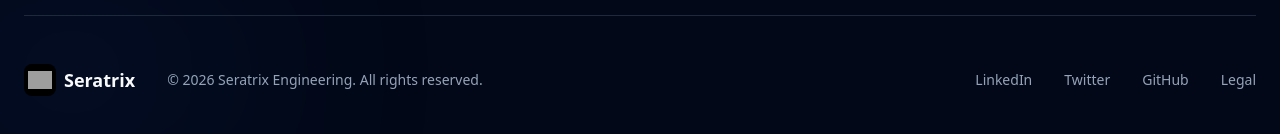
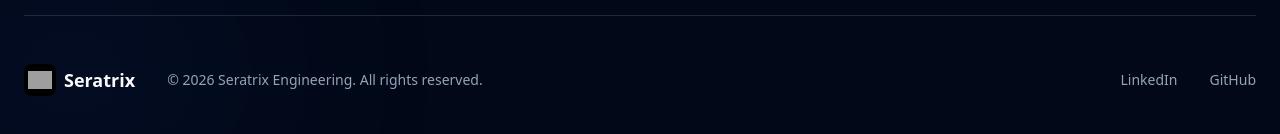
Before and after one commit to Nirangalakshan/Seratrix-portfolio, a Next.js app: page / in a window 1280 px wide. Shown: the part 5386-5520 px from the top of the page. Built offline with nearby package versions, Linux system fonts and the light colour scheme; grey boxes are pictures that could not be loaded.

Commit message:
Linkdin link update

```diff
--- a/app/components/Contact.tsx
+++ b/app/components/Contact.tsx
@@ -256,10 +256,11 @@ export default function Contact() {
           </div>
 
           <div className="flex gap-8">
-            <FooterLink href="#" label="LinkedIn" />
-            <FooterLink href="#" label="Twitter" />
-            <FooterLink href="#" label="GitHub" />
-            <FooterLink href="#" label="Legal" />
+            <FooterLink
+              href="https://www.linkedin.com/company/seratrix/"
+              label="LinkedIn"
+            />
+            <FooterLink href="https://github.com/Seratrix" label="GitHub" />
           </div>
         </div>
       </div>
```
